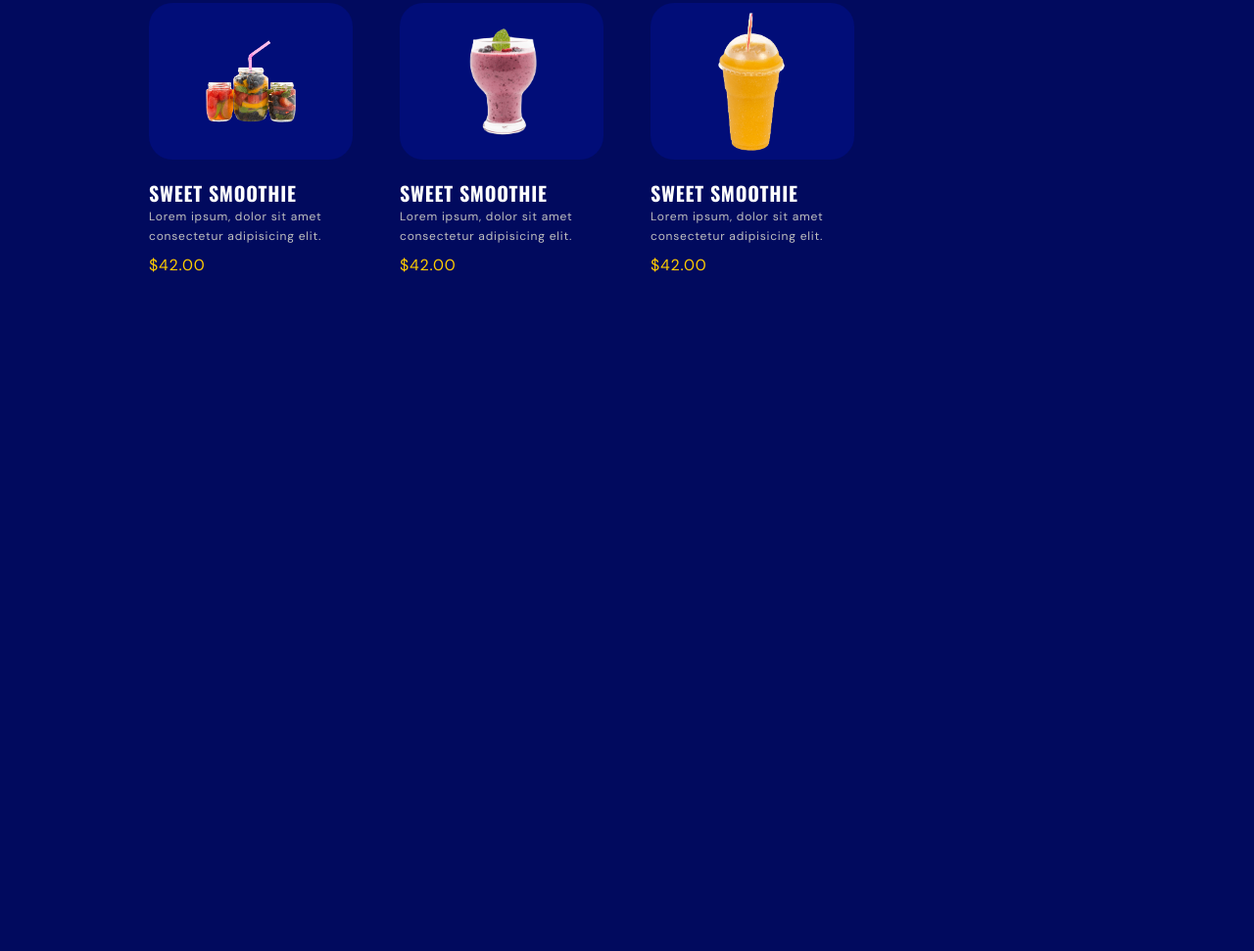
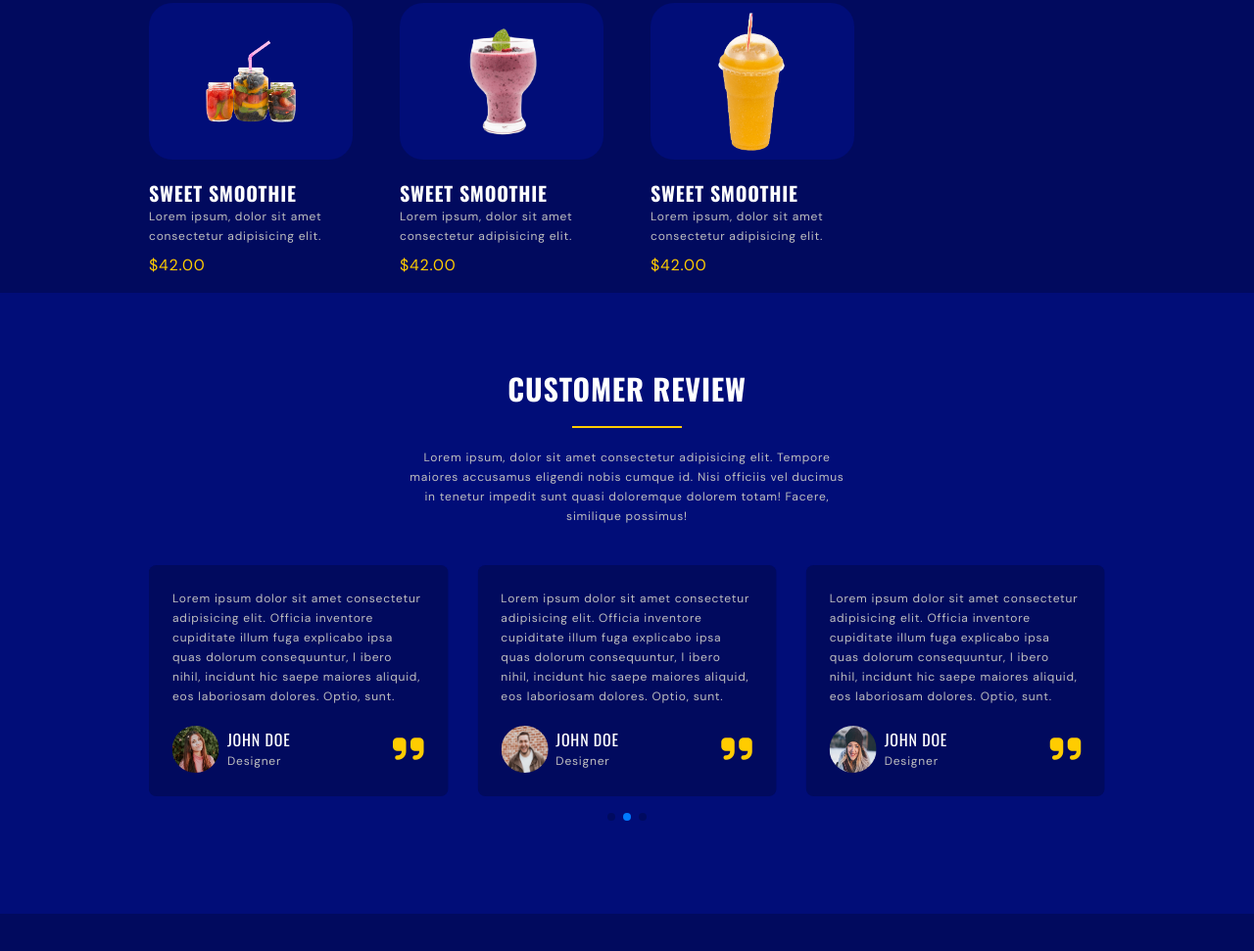
Before and after one commit to tahmid-12/burger-tailwind, a website: page src/index.html in a window 1280 px wide. Shown: the part 3005-3976 px from the top of the page at 98% size. Before the commit the page ends 3592 px from the top, so only its background shows below. Drawn offline with nearby package versions, Linux system fonts and the light colour scheme.

Commit message:
Review Section

```diff
--- a/src/index.html
+++ b/src/index.html
@@ -504,8 +504,96 @@
       </section>
 
       <!--~~~~~~~~~~~~~~~ Review ~~~~~~~~~~~~~~~-->
-      <section id="review">
+      <section id="review" class="bg-primaryColorLight py-20">
+        <div class="container">
+          <div class="max-w-md mx-auto text-center">
+            <h2 class="section__title">CUSTOMER REVIEW</h2>
+            <div class="separator mx-auto"></div>
+            <p class="paragraph">Lorem ipsum, dolor sit amet consectetur adipisicing elit. Tempore maiores accusamus eligendi nobis cumque id. Nisi officiis vel ducimus in tenetur impedit sunt
+              quasi doloremque dolorem totam! Facere, similique possimus!</p>
+          </div>
 
+          <div class="swiper py-10">
+            <ul class="swiper-wrapper">
+              <li class="swiper-slide">
+                <div class="flex flex-col gap-5 bg-primaryColor rounded-lg p-6">
+                  <p class="paragraph">Lorem ipsum dolor sit amet consectetur adipisicing elit. Officia inventore cupiditate illum fuga explicabo ipsa quas dolorum consequuntur, l
+                    ibero nihil, incidunt hic saepe maiores aliquid, eos laboriosam dolores. Optio, sunt.</p>
+                    <div class="flex items-center">
+                      <img src="img/review-1.jpg" alt="" class="w-12 h-12 rounded-full">
+                      <div class="ml-2">
+                        <p class="font-oswald uppercase">John Doe</p>
+                        <p class="paragraph">Designer</p>
+                      </div>
+                      <i class="fa-solid fa-quote-right text-4xl text-secondaryColor ml-auto"></i>
+                    </div>
+                </div>
+              </li>
+
+              <li class="swiper-slide">
+                <div class="flex flex-col gap-5 bg-primaryColor rounded-lg p-6">
+                  <p class="paragraph">Lorem ipsum dolor sit amet consectetur adipisicing elit. Officia inventore cupiditate illum fuga explicabo ipsa quas dolorum consequuntur, l
+                    ibero nihil, incidunt hic saepe maiores aliquid, eos laboriosam dolores. Optio, sunt.</p>
+                    <div class="flex items-center">
+                      <img src="img/review-2.jpg" alt="" class="w-12 h-12 rounded-full">
+                      <div class="ml-2">
+                        <p class="font-oswald uppercase">John Doe</p>
+                        <p class="paragraph">Designer</p>
+                      </div>
+                      <i class="fa-solid fa-quote-right text-4xl text-secondaryColor ml-auto"></i>
+                    </div>
+                </div>
+              </li>
+
+              <li class="swiper-slide">
+                <div class="flex flex-col gap-5 bg-primaryColor rounded-lg p-6">
+                  <p class="paragraph">Lorem ipsum dolor sit amet consectetur adipisicing elit. Officia inventore cupiditate illum fuga explicabo ipsa quas dolorum consequuntur, l
+                    ibero nihil, incidunt hic saepe maiores aliquid, eos laboriosam dolores. Optio, sunt.</p>
+                    <div class="flex items-center">
+                      <img src="img/review-3.jpg" alt="" class="w-12 h-12 rounded-full">
+                      <div class="ml-2">
+                        <p class="font-oswald uppercase">John Doe</p>
+                        <p class="paragraph">Designer</p>
+                      </div>
+                      <i class="fa-solid fa-quote-right text-4xl text-secondaryColor ml-auto"></i>
+                    </div>
+                </div>
+              </li>
+
+              <li class="swiper-slide">
+                <div class="flex flex-col gap-5 bg-primaryColor rounded-lg p-6">
+                  <p class="paragraph">Lorem ipsum dolor sit amet consectetur adipisicing elit. Officia inventore cupiditate illum fuga explicabo ipsa quas dolorum consequuntur, l
+                    ibero nihil, incidunt hic saepe maiores aliquid, eos laboriosam dolores. Optio, sunt.</p>
+                    <div class="flex items-center">
+                      <img src="img/review-4.jpg" alt="" class="w-12 h-12 rounded-full">
+                      <div class="ml-2">
+                        <p class="font-oswald uppercase">John Doe</p>
+                        <p class="paragraph">Designer</p>
+                      </div>
+                      <i class="fa-solid fa-quote-right text-4xl text-secondaryColor ml-auto"></i>
+                    </div>
+                </div>
+              </li>
+
+              <li class="swiper-slide">
+                <div class="flex flex-col gap-5 bg-primaryColor rounded-lg p-6">
+                  <p class="paragraph">Lorem ipsum dolor sit amet consectetur adipisicing elit. Officia inventore cupiditate illum fuga explicabo ipsa quas dolorum consequuntur, l
+                    ibero nihil, incidunt hic saepe maiores aliquid, eos laboriosam dolores. Optio, sunt.</p>
+                    <div class="flex items-center">
+                      <img src="img/review-5.jpg" alt="" class="w-12 h-12 rounded-full">
+                      <div class="ml-2">
+                        <p class="font-oswald uppercase">John Doe</p>
+                        <p class="paragraph">Designer</p>
+                      </div>
+                      <i class="fa-solid fa-quote-right text-4xl text-secondaryColor ml-auto"></i>
+                    </div>
+                </div>
+              </li>
+            </ul>
+
+            <div class="swiper-pagination"></div>
+          </div>
+        </div>
       </section>
 
       <!--~~~~~~~~~~~~~~~ Contact ~~~~~~~~~~~~~~~-->
--- a/src/main.js
+++ b/src/main.js
@@ -58,3 +58,33 @@ tabs.forEach(tab => {
         }
     })
 });
+
+//Swiper
+const swiper = new Swiper('.swiper', {
+    speed: 400,
+    spaceBetween: 30,
+    autoplay: {
+        delay: 3000,
+        disableOnInteraction: false
+    },
+    // If we need pagination
+    pagination: {
+      el: '.swiper-pagination',
+      clickable: true
+    },
+    grabCursor: true,
+    breakpoints: {
+        // when window width is >= 640px
+        640: {
+          slidesPerView: 1,
+        },
+        // when window width is >= 768px
+        768: {
+          slidesPerView: 2,
+        },
+        // when window width is >= 1024px
+        1024: {
+          slidesPerView: 3,
+        }
+      }
+});
```
Also changed, not shown: dist/output.css.
